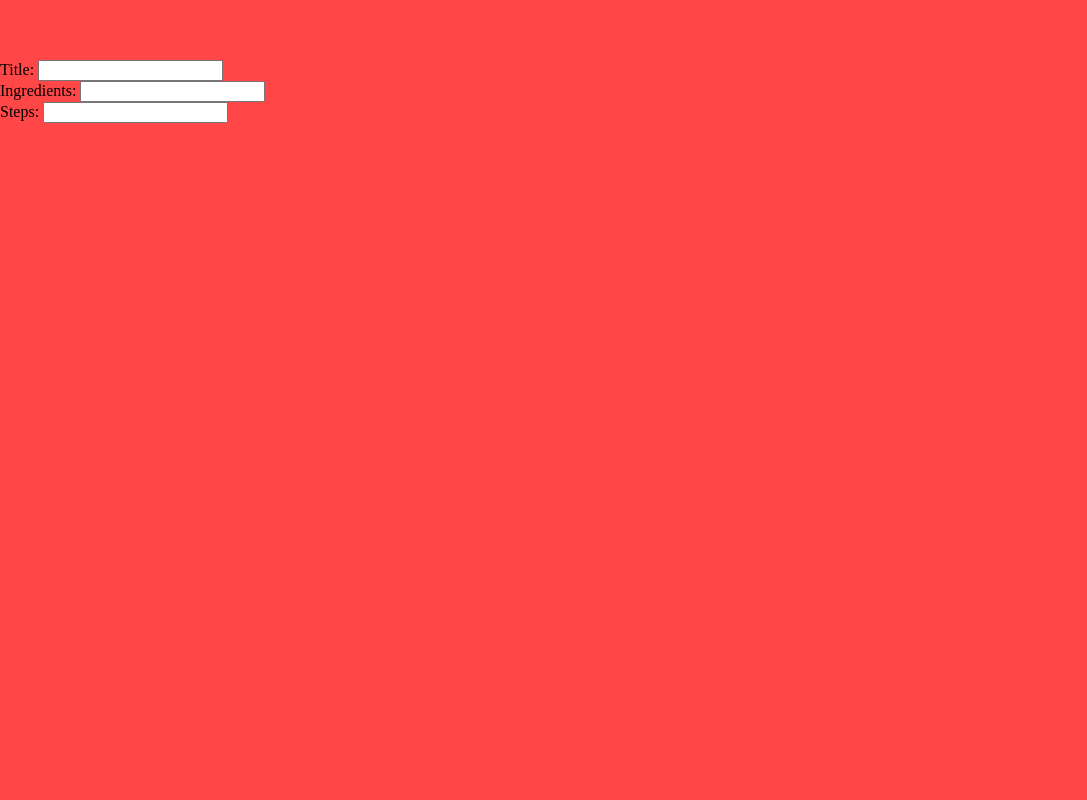
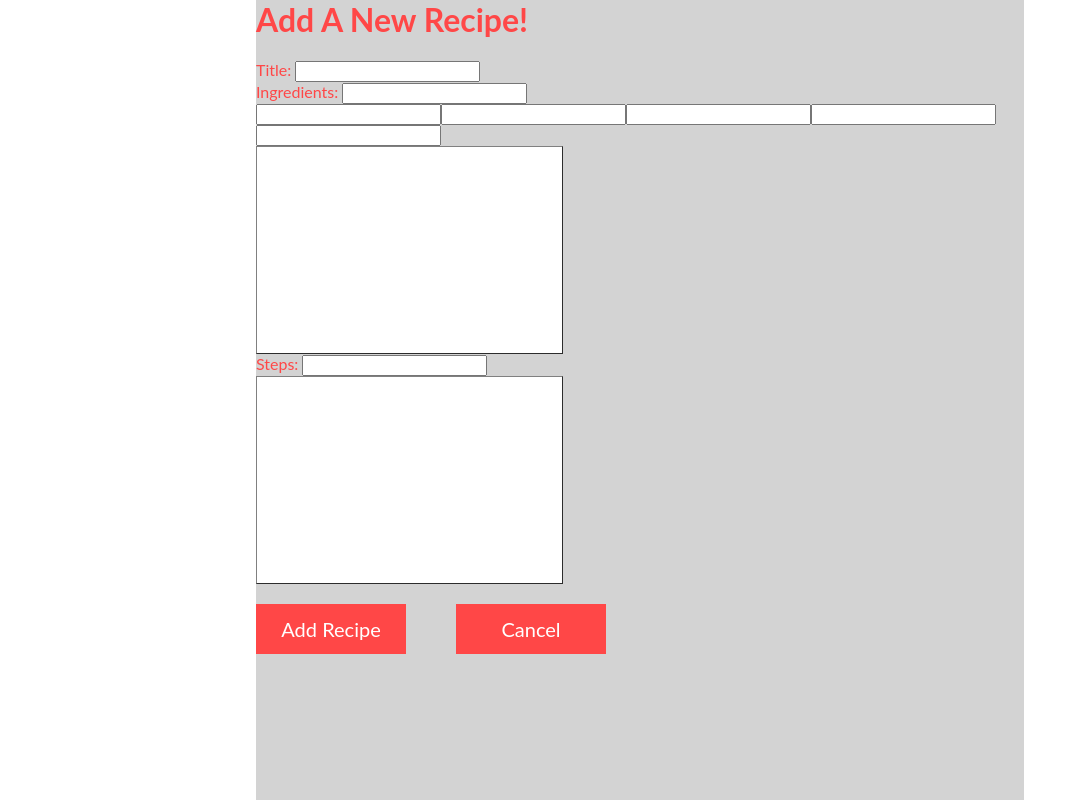
Before and after one commit to aaronli95/cs160-project3, a Flask app: template templates/recipePage.html in a window 1280 px wide. Shown: the whole page, without its empty margins (0-1087 px from the left). Run offline with Flask 2, Linux system fonts and the light colour scheme; the template is opened without the code that fills it, so the values that code supplies are empty.

Commit message:
Home Page Complete

```diff
--- /dev/null
+++ b/static/AddRecipe.js
@@ -0,0 +1,35 @@
+$(document).ready(function(){
+
+	//Default so only the first page of the side bar is filled while the others are still transparent until clicked
+	$(function(){
+		$(document).ready(function(){
+			// for (int i = 0; i < 20; i++) {
+			// 	var ingredientRow = $("<tr>").append("hi");
+			// 	var recipeRow =$("<tr>").append("hi");
+			// 	$("#ingredients-table").append(ingredientRow);
+			// 	$("#recipes-table").append(recipeRow);
+			// }
+
+
+
+			$("#Cancel").click(function() {
+				window.location.href="../templates/index.html";
+			});
+
+			$("#AddRecipe").click(function() {
+				$.ajax({
+          			url: theUrl,
+          			type: 'POST',
+          			data: JSON.stringify({"TableName": "Recipes", "Item": {"Directions":"sucking myself off", "Ingredients":"eddy is a faggot", "RecipeName":"carmen sucks nuts"}}),
+          		success: function(data) {
+            		alert("POSTed successfully");
+            		},
+            		error: function(xhr, ajaxOptions, thrownError) {
+                		alert("Error");
+            		}
+        		});
+				window.location.href="../templates/index.html";
+			});
+		});
+	});
+});
--- a/static/websiteDesign.css
+++ b/static/websiteDesign.css
@@ -21,14 +21,31 @@ body {
 
 #recipe-page-container {
 	height:100vh;
-	width:100vw;
-	background: #FF4747;
-}
+	width:60vw;
+	background:#d3d3d3;
+	margin:0px auto;
+/*	background: #FF4747;
+*/}
 
 .button {
 	width: 50px;
 	height: 32px;
 	cursor: pointer;
+}
+
+.standardButton {
+	cursor: pointer;
+	width: 150px;
+	height:50px;
+	background:#FF4747;
+	color:#ffffff;
+	font-family: 'Lato', sans-serif;
+	float:left;
+	margin-right:50px;
+	text-align: center;
+	font-size:20px;
+	line-height: 50px;
+	margin-top:20px;
 }
 
 #Add {
@@ -80,6 +97,16 @@ tbody {
 
 #button-container {
 	margin:0px auto;
-	width:100%;
+	width:150px;
 	height:32px;
 }
+
+.small-table {
+	overflow: scroll;
+	height:200px;
+	display: block;
+}
+
+td {
+	width:100%;
+}
--- a/templates/recipePage.html
+++ b/templates/recipePage.html
@@ -2,13 +2,28 @@
 	<head>
 		<title>Recipe Page</title>
 		<link rel="stylesheet" type="text/css" href="../static/websiteDesign.css">
+		<script src="../static/jquery-1.8.3.min.js"></script>
+		<script src="../static/AddRecipe.js"></script>
 	</head>
 	<body>
 		<div id=recipe-page-container>
 			<h1 class="font">Add A New Recipe!</h1>
-			<div id="name">Title: <input type:"text" name="RecipeName"></div>
-			<div id="ingredients">Ingredients: <input type:"text" name="Ingredients"></div>
-			<div id="steps">Steps: <input type:"text" name="PreparationSteps"></div>
+			<div id="name" class="font">Title: <input type:"text" name="RecipeName"></div>
+			<div id="ingredients" class="font">Ingredients: <input type:"text" name="Ingredients"></div>
+			<table id="ingredients-table" BORDER="1" WIDTH="40%" CELLPADDING="4" CELLSPACING="3" bgcolor="#ffffff">
+				<input type:"text" name="RecipeName">
+				<input type:"text" name="RecipeName">
+				<input type:"text" name="RecipeName">
+				<input type:"text" name="RecipeName">
+				<input type:"text" name="RecipeName">
+				<tbody class="small-table"></tbody>
+			</table>
+			<div id="steps" class="font">Steps: <input type:"text" name="PreparationSteps"></div>
+			<table id="recipes-table" BORDER="1" WIDTH="40%" CELLPADDING="4" CELLSPACING="3" bgcolor="#ffffff">
+			<tbody class="small-table"></tbody>
+			</table>
+			<div id="AddRecipe" class="standardButton">Add Recipe</div>
+			<div id="Cancel" class="standardButton">Cancel</div>
 		</div>
 	</body>
 </html>
```
Also changed, not shown: static/website.js (+9 -3 lines).
